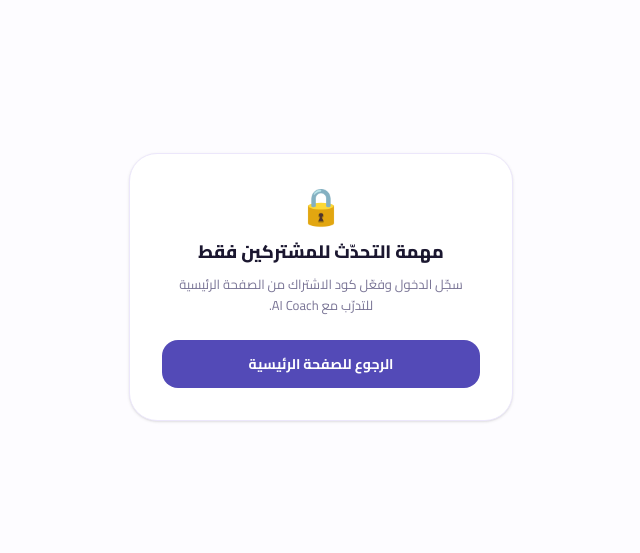
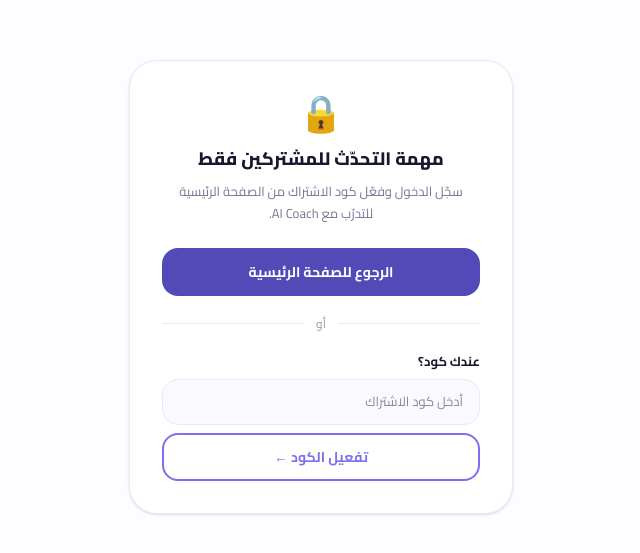
Before and after one commit to Amrhadid/englishx50, a React (Vite) app: page /speaking in a window 1280 px wide. Shown: the part 113-666 px from the top of the page, without its empty margins (427-1067 px from the left). Built offline with nearby package versions, Linux system fonts and the light colour scheme; no server answers.

Commit message:
Add \"Have a code?\" input to all premium gate screens
Co-Authored-By: Claude Sonnet 4.6 <noreply@anthropic.com>
Claude-Session: https://claude.ai/code/session_01Sz8VeGSkKkc1j4MEmApiHc

```diff
--- a/src/components/PremiumModal.tsx
+++ b/src/components/PremiumModal.tsx
@@ -9,6 +9,7 @@ import { createLead } from '../lib/leads'
 
 interface PremiumModalProps {
   onClose: () => void
+  initialCode?: string
 }
 
 const WHATSAPP_NUMBER = '201097965058'
@@ -271,10 +272,10 @@ function YesNoSelector({
   )
 }
 
-export default function PremiumModal({ onClose }: PremiumModalProps) {
+export default function PremiumModal({ onClose, initialCode }: PremiumModalProps) {
   const { user } = useAuth()
   const { refetch } = useOnboardingContext()
-  const [view, setView] = useState<'features' | 'join' | 'redeem'>('features')
+  const [view, setView] = useState<'features' | 'join' | 'redeem'>(initialCode ? 'redeem' : 'features')
 
   const signInWithGoogle = () => {
     if (!supabase) return
@@ -285,10 +286,10 @@ export default function PremiumModal({ onClose }: PremiumModalProps) {
   }
 
   // Code redemption
-  const [code, setCode] = useState('')
+  const [code, setCode] = useState(initialCode ?? '')
   const [verifying, setVerifying] = useState(false)
   const [codeMsg, setCodeMsg] = useState<{ ok: boolean; text: string } | null>(null)
-  const [validatedCode, setValidatedCode] = useState<string | null>(null)
+  const [validatedCode, setValidatedCode] = useState<string | null>(initialCode ?? null)
 
   // Activation form (after a valid code)
   const [redeemName, setRedeemName] = useState('')
--- a/src/components/ProgramGateModal.tsx
+++ b/src/components/ProgramGateModal.tsx
@@ -1,5 +1,7 @@
+import { useState } from 'react'
 import { Link } from 'react-router-dom'
 import { BRAND_GRADIENT } from '../lib/theme'
+import { checkCode } from '../lib/redeem'
 
 function CloseIcon() {
   return (
@@ -14,7 +16,30 @@ function CloseIcon() {
  * feature (a challenge, the level test, or a "start" CTA). Instead of opening
  * the full upgrade flow directly, it nudges them to the program page first.
  */
-export default function ProgramGateModal({ onClose }: { onClose: () => void }) {
+export default function ProgramGateModal({
+  onClose,
+  onRedeemCode,
+}: {
+  onClose: () => void
+  onRedeemCode?: (code: string) => void
+}) {
+  const [codeInput, setCodeInput] = useState('')
+  const [checking, setChecking] = useState(false)
+  const [codeError, setCodeError] = useState<string | null>(null)
+
+  const handleCodeSubmit = async () => {
+    const value = codeInput.trim()
+    if (!value) { setCodeError('أدخل الكود أولاً'); return }
+    setChecking(true)
+    setCodeError(null)
+    const status = await checkCode(value)
+    setChecking(false)
+    if (status === 'used') { setCodeError('هذا الكود مستخدم بالفعل'); return }
+    if (status === 'error') { setCodeError('تعذّر التحقق الآن، حاول لاحقاً'); return }
+    if (status === 'invalid') { setCodeError('كود غير صحيح'); return }
+    onRedeemCode?.(value)
+  }
+
   return (
     <div
       className="fixed inset-0 z-50 flex items-center justify-center bg-[#1b1730]/50 p-4 backdrop-blur-sm"
@@ -48,6 +73,33 @@ export default function ProgramGateModal({ onClose }: { onClose: () => void }) {
         >
           تعرف على البرنامج من هنا ←
         </Link>
+
+        <div className="my-5 flex items-center gap-3">
+          <div className="flex-1 border-t border-[#ece7fb]" />
+          <span className="text-xs text-[#9a95b0]">أو</span>
+          <div className="flex-1 border-t border-[#ece7fb]" />
+        </div>
+
+        <p className="mb-2 text-right text-[13px] font-bold text-[#1b1730]">عندك كود؟</p>
+        <input
+          type="text"
+          value={codeInput}
+          onChange={(e) => { setCodeInput(e.target.value); setCodeError(null) }}
+          onKeyDown={(e) => e.key === 'Enter' && handleCodeSubmit()}
+          placeholder="أدخل كود الاشتراك"
+          className="mb-2 w-full rounded-2xl border border-[#ece7fb] bg-[#faf9ff] px-4 py-3 text-right text-[13px] outline-none transition focus:border-[#7C6FF0] focus:bg-white"
+          dir="rtl"
+        />
+        {codeError && (
+          <p className="mb-2 text-right text-[12px] font-semibold text-red-500">{codeError}</p>
+        )}
+        <button
+          onClick={handleCodeSubmit}
+          disabled={checking}
+          className="w-full rounded-2xl border-2 border-[#7C6FF0] py-3 text-sm font-bold text-[#7C6FF0] transition hover:bg-[#f4f2fc] disabled:opacity-50"
+        >
+          {checking ? 'جارٍ التحقق…' : 'تفعيل الكود ←'}
+        </button>
       </div>
     </div>
   )
--- a/src/pages/Landing.tsx
+++ b/src/pages/Landing.tsx
@@ -1,5 +1,5 @@
 import { useEffect, useMemo, useState } from 'react'
-import { Link } from 'react-router-dom'
+import { Link, useSearchParams } from 'react-router-dom'
 import { supabase } from '../lib/supabase'
 import { PLACEHOLDER_REVIEWS, mergeWithPlaceholders, isPlaceholderChallenge } from '../lib/placeholders'
 import { challengeVideos } from '../lib/challenge'
@@ -41,12 +41,22 @@ function LandingInner() {
   const { premiumActive, progress } = useOnboardingContext()
   const { user } = useAuth()
   const isAdmin = isAdminEmail(user?.email)
+  const [searchParams, setSearchParams] = useSearchParams()
 
   const [challenges, setChallenges] = useState<Challenge[]>([])
   const [reviews, setReviews] = useState<Review[]>([])
-  // Upgrade popup — reached only via the navbar "عندك كود؟" redeem shortcut.
   const [showPremium, setShowPremium] = useState(false)
-  // Premium gate — shown when a visitor clicks any premium feature/CTA.
+  const [premiumInitialCode, setPremiumInitialCode] = useState<string | undefined>()
+
+  // Auto-open PremiumModal when ?code= is present (e.g. navigated from Speaking page)
+  useEffect(() => {
+    const code = searchParams.get('code')
+    if (code) {
+      setPremiumInitialCode(code)
+      setShowPremium(true)
+      setSearchParams({}, { replace: true })
+    }
+  }, [])
   const [showProgramGate, setShowProgramGate] = useState(false)
   const [feedbackFor, setFeedbackFor] = useState<Challenge | null>(null)
   const [speakingFor, setSpeakingFor] = useState<Challenge | null>(null)
@@ -283,8 +293,22 @@ function LandingInner() {
         </p>
       </footer>
 
-      {showProgramGate && <ProgramGateModal onClose={() => setShowProgramGate(false)} />}
-      {showPremium && <PremiumModal onClose={() => setShowPremium(false)} />}
+      {showProgramGate && (
+        <ProgramGateModal
+          onClose={() => setShowProgramGate(false)}
+          onRedeemCode={(code) => {
+            setShowProgramGate(false)
+            setPremiumInitialCode(code)
+            setShowPremium(true)
+          }}
+        />
+      )}
+      {showPremium && (
+        <PremiumModal
+          onClose={() => { setShowPremium(false); setPremiumInitialCode(undefined) }}
+          initialCode={premiumInitialCode}
+        />
+      )}
       {showLevelTestRequired && (
         <LevelTestRequiredModal
           onClose={() => setShowLevelTestRequired(false)}
--- a/src/pages/Speaking.tsx
+++ b/src/pages/Speaking.tsx
@@ -1,9 +1,11 @@
-import { useSearchParams, Link } from 'react-router-dom'
+import { useState } from 'react'
+import { useSearchParams, Link, useNavigate } from 'react-router-dom'
 import SpeakingTask from '../components/SpeakingTask'
 import { OnboardingProvider } from '../context/OnboardingContext'
 import { useOnboardingContext } from '../hooks/useOnboardingContext'
 import { useAuth } from '../hooks/useAuth'
 import { isAdminEmail } from '../lib/admin'
+import { checkCode } from '../lib/redeem'
 
 const DEFAULT_QUESTION =
   'Talk about your daily routine and how you stay healthy. Form at least 3 complete sentences.'
@@ -24,6 +26,23 @@ function SpeakingInner() {
   const [params] = useSearchParams()
   const { premiumActive, loading } = useOnboardingContext()
   const { user } = useAuth()
+  const navigate = useNavigate()
+  const [codeInput, setCodeInput] = useState('')
+  const [checking, setChecking] = useState(false)
+  const [codeError, setCodeError] = useState<string | null>(null)
+
+  const handleCodeSubmit = async () => {
+    const value = codeInput.trim()
+    if (!value) { setCodeError('أدخل الكود أولاً'); return }
+    setChecking(true)
+    setCodeError(null)
+    const status = await checkCode(value)
+    setChecking(false)
+    if (status === 'used') { setCodeError('هذا الكود مستخدم بالفعل'); return }
+    if (status === 'error') { setCodeError('تعذّر التحقق الآن، حاول لاحقاً'); return }
+    if (status === 'invalid') { setCodeError('كود غير صحيح'); return }
+    navigate(`/?code=${encodeURIComponent(value)}`)
+  }
   const question = params.get('q') || DEFAULT_QUESTION
   const num = params.get('n')
 
@@ -61,6 +80,33 @@ function SpeakingInner() {
           >
             الرجوع للصفحة الرئيسية
           </Link>
+
+          <div className="my-5 flex items-center gap-3">
+            <div className="flex-1 border-t border-[#ece7fb]" />
+            <span className="text-xs text-[#9a95b0]">أو</span>
+            <div className="flex-1 border-t border-[#ece7fb]" />
+          </div>
+
+          <p className="mb-2 text-right text-[13px] font-bold text-[#1b1730]">عندك كود؟</p>
+          <input
+            type="text"
+            value={codeInput}
+            onChange={(e) => { setCodeInput(e.target.value); setCodeError(null) }}
+            onKeyDown={(e) => e.key === 'Enter' && handleCodeSubmit()}
+            placeholder="أدخل كود الاشتراك"
+            className="mb-2 w-full rounded-2xl border border-[#ece7fb] bg-[#faf9ff] px-4 py-3 text-right text-[13px] outline-none transition focus:border-[#7C6FF0] focus:bg-white"
+            dir="rtl"
+          />
+          {codeError && (
+            <p className="mb-2 text-right text-[12px] font-semibold text-red-500">{codeError}</p>
+          )}
+          <button
+            onClick={handleCodeSubmit}
+            disabled={checking}
+            className="w-full rounded-2xl border-2 border-[#7C6FF0] py-3 text-sm font-bold text-[#7C6FF0] transition hover:bg-[#f4f2fc] disabled:opacity-50"
+          >
+            {checking ? 'جارٍ التحقق…' : 'تفعيل الكود ←'}
+          </button>
         </div>
       </div>
     )
```
